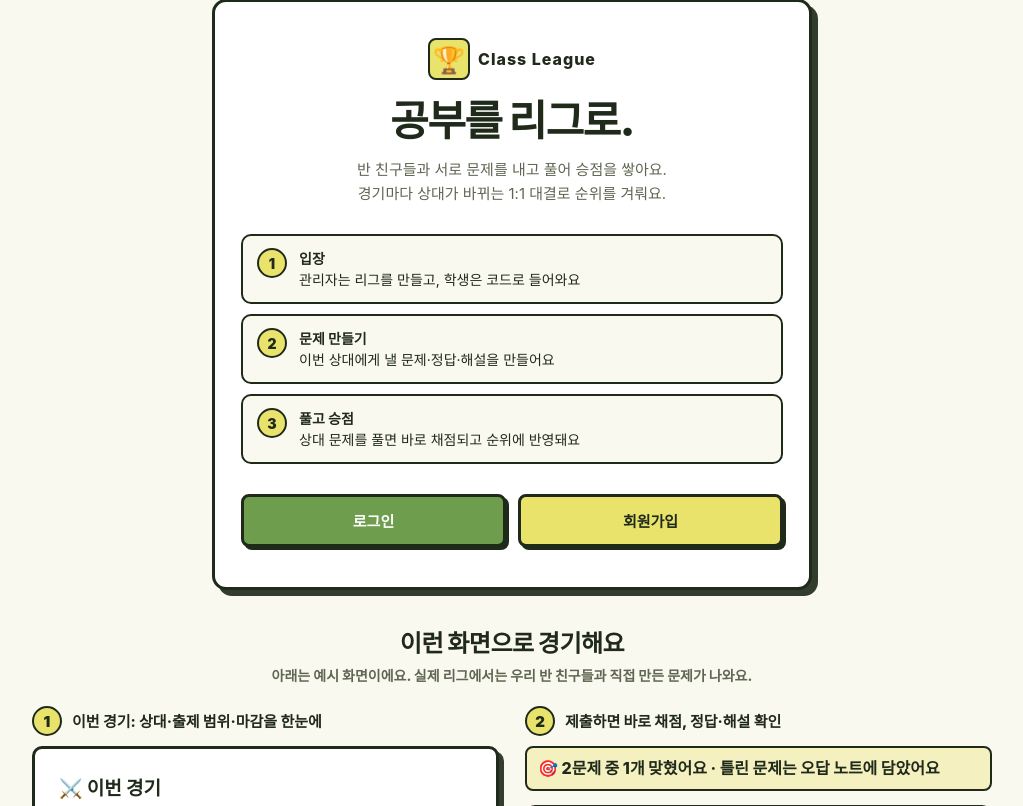
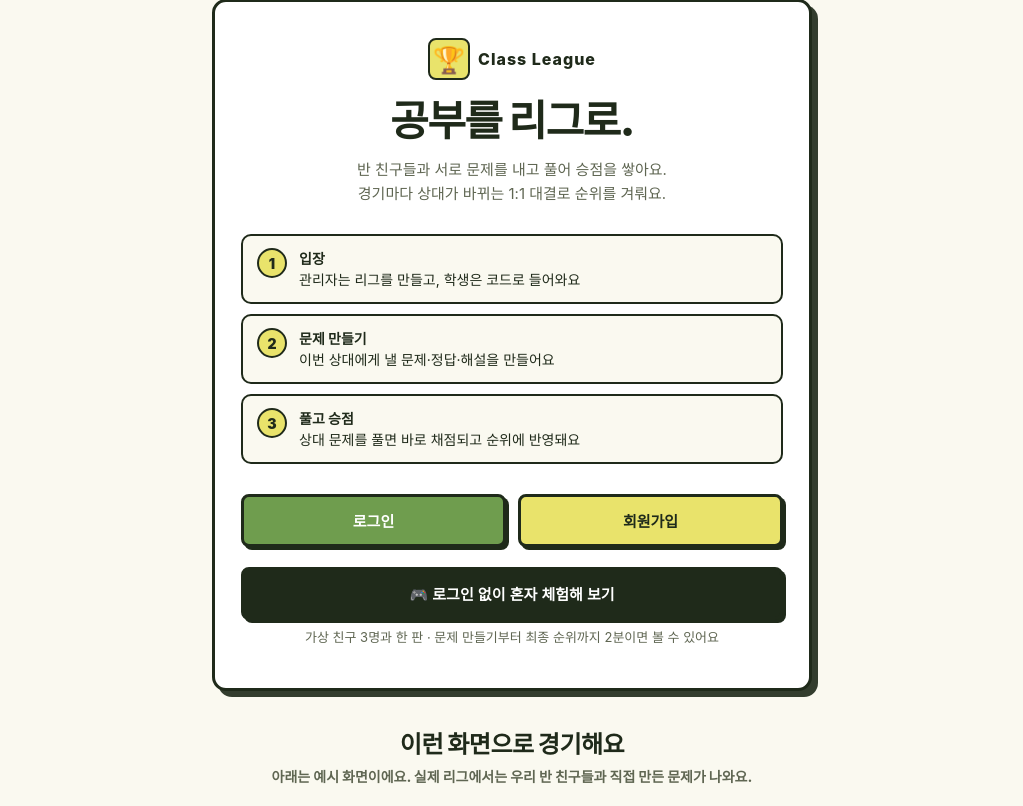
Before and after one commit to hajeongwon32/Class-League, a Flask app: page / in a window 1280 px wide. Shown: the part 118-924 px from the top of the page, without its empty margins (128-1151 px from the left). Run offline with Flask 3, Linux system fonts and the light colour scheme.

Commit message:
혼자 체험해 보기 (화면·문서): 시작 버튼, 체험 막대, 예시 문제 채우기
- 첫 화면과 리그 고르기 화면에 [로그인 없이 혼자 체험해 보기] 버튼
- 리그 홈 위 체험 막대: [다음 단계로] · [선생님 화면으로 보기] · [체험 끝내기]
- 문제 만들기 화면에 [예시 문제로 채우기]
- README·SPEC(F20)·ARCHITECTURE에 체험 모드 설명과 화면 사진

Co-Authored-By: Claude Opus 5.5 <noreply@anthropic.com>
Claude-Session: https://claude.ai/code/session_01F2DRZYRJ5AsG3s6T3B1vVi

```diff
--- a/static/css/11-extras.css
+++ b/static/css/11-extras.css
@@ -171,3 +171,70 @@
 .live-notice:hover {
   background: #e0d955;
 }
+
+/* ===== 혼자 체험해 보기 ===== */
+/* 시작 버튼: 로그인·회원가입과 구별되게 짙은 색 */
+.demo-start-btn {
+  background: var(--ink);
+  color: #fff;
+}
+.demo-start-btn:hover {
+  background: #2e3d27;
+}
+.demo-start {
+  margin-top: 16px;
+}
+.demo-start-hint {
+  margin: 8px 0 0;
+  font-size: 13px;
+  color: #5f6652;
+  line-height: 1.5;
+}
+.demo-choose {
+  margin-top: 18px;
+  display: flex;
+  flex-direction: column;
+  gap: 10px;
+}
+.demo-choose p {
+  margin: 0;
+  font-size: 14px;
+  line-height: 1.6;
+}
+/* 체험 리그 안내 (리그 이름 카드 안) */
+.demo-bar {
+  margin-top: 14px;
+  padding: 14px 16px;
+  border: 3px dashed var(--ink);
+  border-radius: 10px;
+  background: var(--yellow-soft);
+  display: flex;
+  flex-direction: column;
+  gap: 6px;
+}
+.demo-bar p {
+  margin: 0;
+  line-height: 1.5;
+}
+.demo-bar-title {
+  font-weight: 800;
+}
+.demo-bar-next {
+  font-size: 14px;
+  color: #3f4636;
+}
+.demo-bar-passed {
+  font-size: 14px;
+  font-weight: 700;
+  color: var(--grass-dark);
+}
+.demo-bar-btns {
+  display: flex;
+  flex-wrap: wrap;
+  gap: 10px;
+  margin-top: 6px;
+}
+.demo-bar-btns .btn {
+  width: auto;
+  margin-top: 0;
+}
--- a/static/js/03-league.js
+++ b/static/js/03-league.js
@@ -27,6 +27,7 @@ async function loadMyLeague() {
 
   if (!data.in_league) {
     stopLive();
+    renderDemoBar(null);
     // 리그 없음 → 학생/관리자 고르기 화면
     noLeagueView.classList.remove("hidden");
     leagueView.classList.add("hidden");
@@ -37,6 +38,7 @@ async function loadMyLeague() {
 
   lastLeagueData = data;
   startLive(); // 리그에 있는 동안 변화를 바로 받는다
+  renderDemoBar(data);
   // 리그 있음 → 리그 정보 화면
   noLeagueView.classList.add("hidden");
   leagueView.classList.remove("hidden");
@@ -323,3 +325,81 @@ function onLiveChange() {
 function hideLiveNotice() {
   liveNotice.classList.add("hidden");
 }
+
+// ===== 혼자 체험해 보기: 가상 친구 3명과 체험 리그 한 판 =====
+// 로그인하지 않아도 체험 계정으로 바로 시작한다. [⏩ 다음 단계로]는 체험 리그의 마감만 바로 지나게 한다
+// (진짜 리그에는 이 버튼이 없고, 서버도 체험 리그가 아니면 거절한다).
+const demoBar = document.getElementById("demoBar");
+const demoBarTitle = document.getElementById("demoBarTitle");
+const demoNext = document.getElementById("demoNext");
+const demoPassed = document.getElementById("demoPassed");
+const demoAdvanceBtn = document.getElementById("demoAdvanceBtn");
+const demoSwitchBtn = document.getElementById("demoSwitchBtn");
+const demoEndBtn = document.getElementById("demoEndBtn");
+const demoFillBtn = document.getElementById("demoFillBtn");
+
+document.querySelectorAll("[data-demo-start]").forEach((btn) => btn.addEventListener("click", () => startDemo(btn)));
+
+async function startDemo(btn) {
+  const { ok, data } = await postJSON("/demo/start", {}, btn);
+  if (!ok) {
+    await askConfirm({ icon: "🎮", title: "체험을 시작하지 못했어요", text: data.error || "", ok: "확인", cancel: "닫기" });
+    return;
+  }
+  const me = await fetch("/me").then((r) => r.json()).catch(() => ({}));
+  showLoggedIn(me.nickname || data.nickname || "나");
+}
+
+function renderDemoBar(data) {
+  const demo = data && data.demo;
+  demoBar.classList.toggle("hidden", !demo);
+  demoFillBtn.classList.toggle("hidden", !demo || demo.as_teacher);
+  if (!demo) {
+    demoPassed.classList.add("hidden");
+    return;
+  }
+  demoBarTitle.textContent = demo.as_teacher
+    ? "👩‍🏫 체험 선생님 화면이에요. 진행 상황·신고 판정·정답률을 볼 수 있어요"
+    : "🎮 체험 리그예요. 가상 친구 3명과 한 판 해 보세요";
+  demoNext.textContent = demo.next
+    ? `⏩ 누르면 바로 지나가요: ${demo.next}`
+    : "🎉 모든 단계가 끝났어요. 위에서 최종 순위와 상품을 확인해 보세요";
+  demoAdvanceBtn.disabled = !demo.next;
+  demoSwitchBtn.textContent = demo.as_teacher ? "🎒 학생 화면으로 돌아가기" : "👩‍🏫 선생님 화면으로 보기";
+}
+
+demoAdvanceBtn.addEventListener("click", async () => {
+  const { ok, data } = await postJSON("/demo/advance", {}, demoAdvanceBtn);
+  if (!ok) {
+    await askConfirm({ icon: "⚠️", title: "다음 단계로 넘기지 못했어요", text: data.error || "", ok: "확인", cancel: "닫기" });
+    return;
+  }
+  await loadMyLeague();
+  if (data.passed) {
+    demoPassed.textContent = `✅ 지났어요: ${data.passed}`;
+    demoPassed.classList.remove("hidden");
+  }
+});
+
+demoSwitchBtn.addEventListener("click", async () => {
+  const { ok, data } = await postJSON("/demo/switch", {}, demoSwitchBtn);
+  if (ok) showLoggedIn(data.nickname);
+});
+
+demoEndBtn.addEventListener("click", async () => {
+  const yes = await askConfirm({ icon: "🎮", title: "체험을 끝낼까요?",
+    text: "체험 리그와 기록이 지워져요. 끝낸 뒤에는 진짜 리그에 들어가거나 만들 수 있어요.", ok: "체험 끝내기" });
+  if (!yes) return;
+  const { ok, data } = await postJSON("/demo/end", {}, demoEndBtn);
+  if (ok) showLoggedIn(data.nickname);
+});
+
+// 문제 만들기 화면: 예시 문제를 임시 저장한 뒤 다시 열어 칸을 채운다 ([완성]은 직접 누른다)
+demoFillBtn.addEventListener("click", async () => {
+  const { ok, data } = await postJSON("/demo/fill", {}, demoFillBtn);
+  if (!ok) {
+    await askConfirm({ icon: "⚠️", title: "예시 문제를 채우지 못했어요", text: data.error || "", ok: "확인", cancel: "닫기" });
+    return;
+  }
+  await openQuestions();
+});
--- a/templates/partials/choose.html
+++ b/templates/partials/choose.html
@@ -30,6 +30,10 @@
       <span class="portal-go">리그 만들기 →</span>
     </button>
   </div>
+  <div class="card demo-choose">
+    <p><b>🎮 먼저 혼자 체험해 볼까요?</b> 가상 친구 3명과 체험 리그 한 판. 학생 화면과 선생님 화면을 모두 볼 수 있어요</p>
+    <button type="button" class="btn demo-start-btn" data-demo-start>혼자 체험해 보기</button>
+  </div>
   <div id="pastLink" class="card past-link hidden">
     <p id="pastLinkText"></p>
     <button type="button" id="openPastBtn" class="btn btn-outline">📚 지난 리그 보기</button>
--- a/templates/partials/landing.html
+++ b/templates/partials/landing.html
@@ -19,6 +19,11 @@
     <div class="landing-actions">
       <button id="landingLoginBtn" class="btn">로그인</button>
       <button id="landingRegisterBtn" class="btn btn-outline">회원가입</button>
+    </div>
+    <!-- 혼자 체험해 보기: 가입·리그 코드 없이 가상 친구 3명과 한 판 -->
+    <div class="demo-start">
+      <button type="button" class="btn demo-start-btn" data-demo-start>🎮 로그인 없이 혼자 체험해 보기</button>
+      <p class="demo-start-hint">가상 친구 3명과 한 판 · 문제 만들기부터 최종 순위까지 2분이면 볼 수 있어요</p>
     </div>
   </div>
 
@@ -125,6 +130,7 @@
     </div>
 
     <div class="landing-actions preview-cta">
+      <button type="button" class="btn demo-start-btn" data-demo-start>🎮 로그인 없이 혼자 체험해 보기</button>
       <button id="previewRegisterBtn" class="btn btn-outline">회원가입하고 리그 시작하기</button>
     </div>
   </section>
--- a/templates/partials/league.html
+++ b/templates/partials/league.html
@@ -9,6 +9,17 @@
     <div id="weekInfo" class="week-info hidden"></div>
     <button type="button" id="editSettingsBtn" class="btn btn-small hidden">⚙️ 리그 설정 고치기</button>
     <button type="button" id="pastFromLeagueBtn" class="btn btn-small hidden">📚 지난 리그</button>
+    <!-- 혼자 체험해 보기: 체험 리그에서만 보인다 -->
+    <div id="demoBar" class="demo-bar hidden" aria-live="polite">
+      <p id="demoBarTitle" class="demo-bar-title"></p>
+      <p id="demoNext" class="demo-bar-next"></p>
+      <p id="demoPassed" class="demo-bar-passed hidden"></p>
+      <div class="demo-bar-btns">
+        <button type="button" id="demoAdvanceBtn" class="btn">⏩ 다음 단계로</button>
+        <button type="button" id="demoSwitchBtn" class="btn btn-outline"></button>
+        <button type="button" id="demoEndBtn" class="btn btn-small">체험 끝내기</button>
+      </div>
+    </div>
   </div>
 
   <!-- 끝난 리그 최종 결과 -->
--- a/templates/partials/questions.html
+++ b/templates/partials/questions.html
@@ -5,6 +5,7 @@
     <div class="league-head">
       <h2>✏️ 문제 만들기</h2>
       <div class="q-top-btns">
+        <button type="button" id="demoFillBtn" class="btn btn-small btn-outline hidden">🪄 예시 문제로 채우기</button>
         <button type="button" id="saveTopBtn" class="btn btn-small">💾 임시 저장</button>
         <button type="button" id="reopenTopBtn" class="btn btn-small btn-outline hidden">✏️ 다시 고치기</button>
         <button id="backBtn" class="btn-small btn">← 뒤로가기</button>
```
Also changed, not shown: docs/ARCHITECTURE.md (+12 -2 lines), docs/SPEC.md (+13 -0 lines), README.md, 1 other file.
